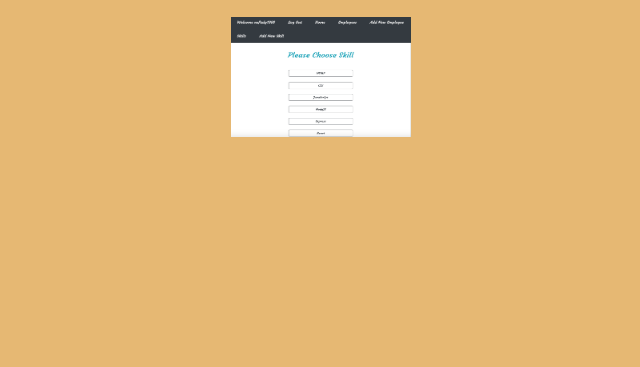
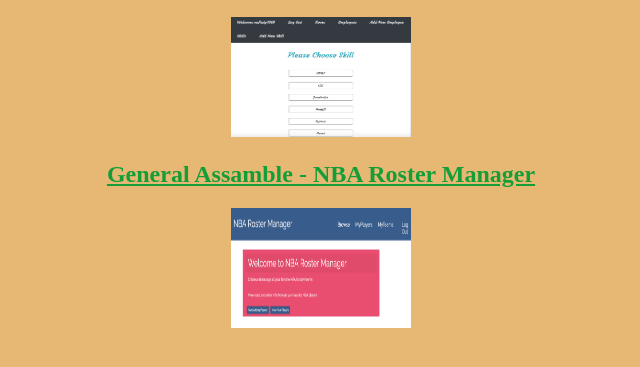
Before and after one commit to nvaldez/nvaldez.github.io, a plain HTML site: page projects.html in a window 1280 px wide. Shown: the part 373-740 px from the top of the page, without its empty margins (319-959 px from the left). Drawn offline with Linux system fonts and the light colour scheme.

Commit message:
added project 3

```diff
--- a/projects.html
+++ b/projects.html
@@ -59,6 +59,20 @@
             height="120"
           />
         </a>
+        <h2 class="projects-list">
+          <a href="http://half-machine.surge.sh/" target="new"
+            >General Assamble - NBA Roster Manager</a
+          >
+        </h2>
+
+        <a href="http://half-machine.surge.sh/" target="new">
+          <img
+            src="./nba-roster.png"
+            alt="NBA Roster Manager"
+            width="180"
+            height="120"
+          />
+        </a>
       </div>
     </main>
   </body>
```
Also changed, not shown: nba-roster.png (added).
